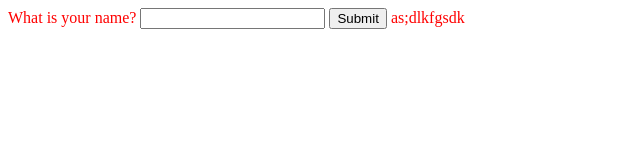
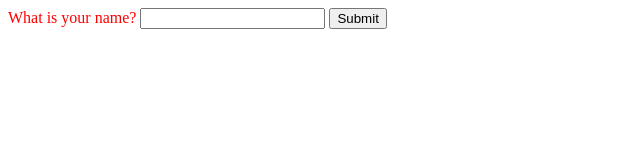
Before and after one commit to gedionh/Example1, a plain HTML site: page index.html in a window 1280 px wide. Shown: the whole page, without its empty margins (0-640 px from the left). Drawn offline with Linux system fonts and the light colour scheme.

Commit message:
Removed unwanted line

```diff
--- a/index.html
+++ b/index.html
@@ -8,7 +8,6 @@
         <p>
             What is your name? <input id="inName" maxlength="15">
             <button id="btnSubmit">Submit</button>
-            as;dlkfgsdk
         </p>
         <h1 id="hello"></h1>
         <script src="./index.js"></script>
```
